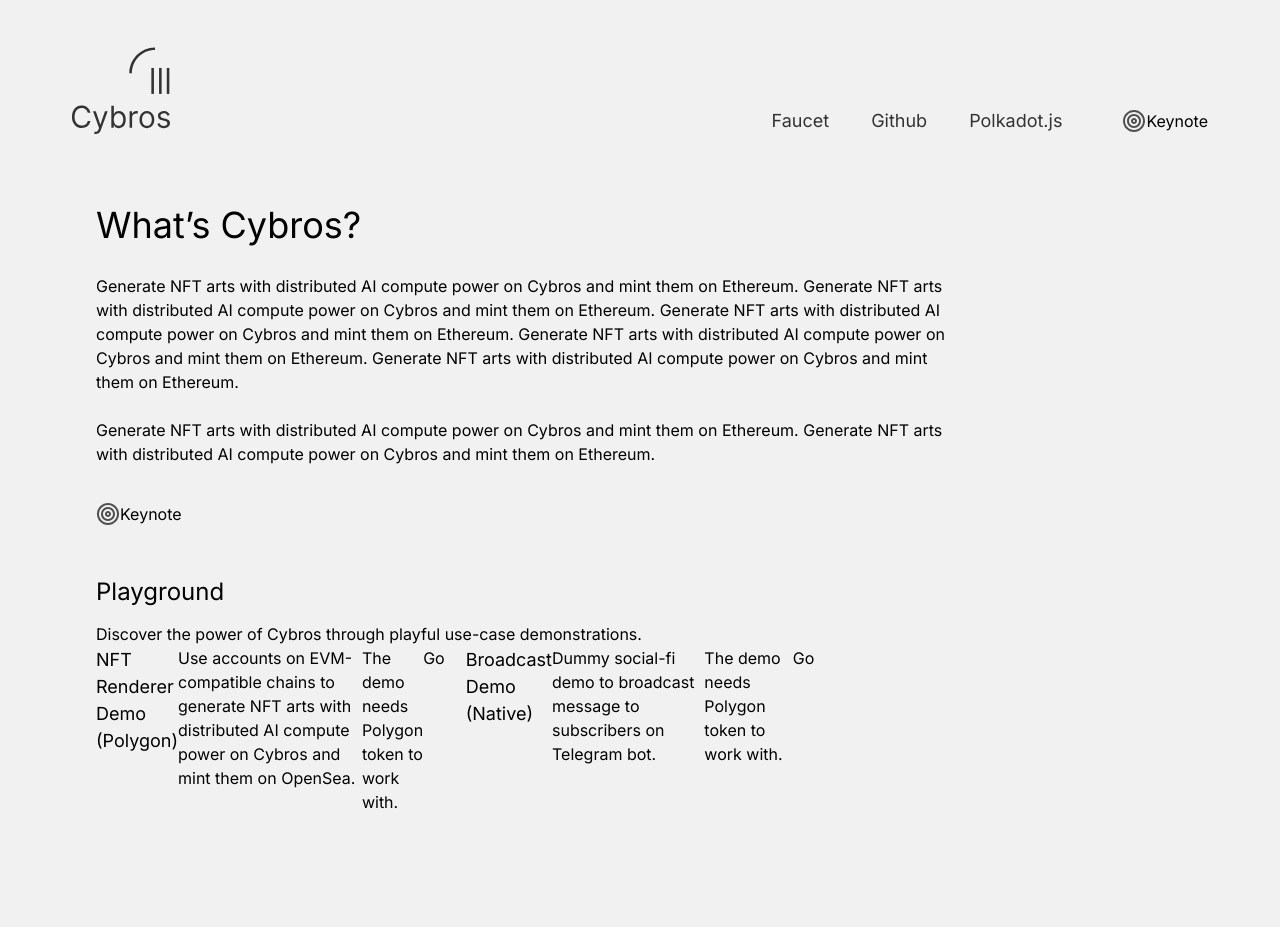
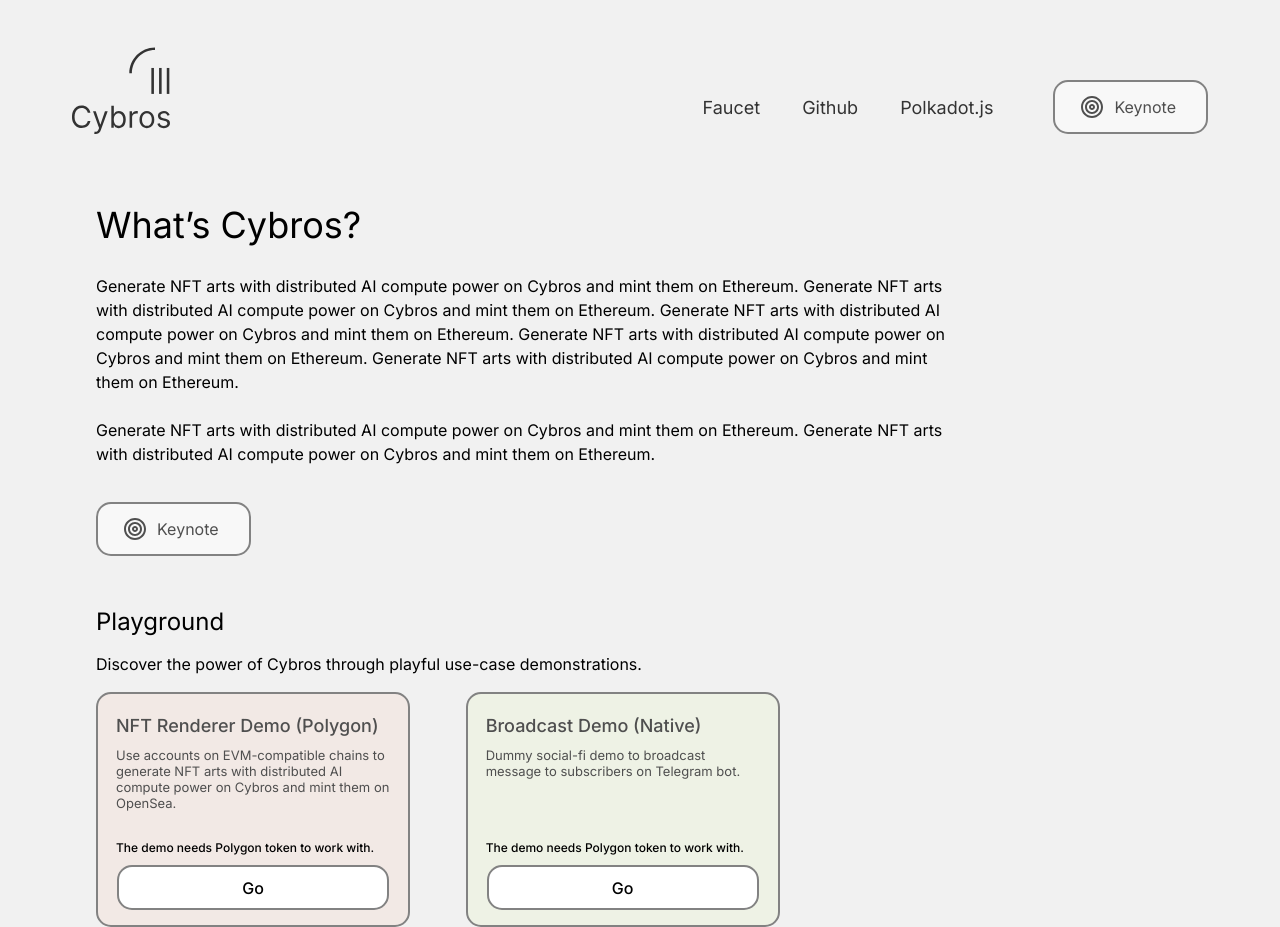
Before and after one commit to cybros-network/Hackathon-Web, a Next.js app: page / in a window 1280 px wide. Before the commit the page ends 814 px from the top, so only its background shows below. Built offline with nearby package versions, Linux system fonts and the light colour scheme.

Commit message:
fix: template bug

```diff
--- a/app/page.tsx
+++ b/app/page.tsx
@@ -1,6 +1,6 @@
 import Image from 'next/image'
-import KeynoteButton from '@/component/KeynoteButton'
-import UseCaseCard from '@/component/UseCaseCard'
+import KeynoteButton from '@/components/KeynoteButton'
+import UseCaseCard from '@/components/UseCaseCard'
 import { UseCardProps } from '@/types'
 import { demoUseCardsCollection } from '@/constants'
 
@@ -41,7 +41,7 @@ Generate NFT arts with distributed AI compute power on Cybros and mint them on E
         <p className='text-[24px] text-black pt-[48px]'>Playground</p>
         <p className='text=[15px] text-black pt-[12px]'>Discover the power of Cybros through playful use-case demonstrations.</p>
         <div>
-        <div className='grid grid-cols-3 gap-[21px]'>
+        <div className='grid grid-cols-3 gap-[21px] mt-4'>
           {
           demoUseCardsCollection.map((card: UseCardProps) => (
             <UseCaseCard key={card.title} {...card} />
--- a/component/KeynoteButton.tsx
+++ /dev/null
@@ -1,15 +0,0 @@
-import Image from "next/image"
-import { Inter } from "next/font/google"
-
-const KeynoteButton = () => {
-  return (
-    <div className="flex space-x-[100px] px-[30px] py-3 bg-[#FFFFFF8F] box-border border-solid border-2 border-[#828282] rounded-[15px]">
-      <div>
-        <Image src="/Spiral.svg" alt="" width={24} height={24} />
-      </div>
-      <div className="text-base text-[#4F4F4F]">Keynote</div>
-    </div>
-  )
-}
-
-export default KeynoteButton
--- a/component/UseCaseCard.tsx
+++ /dev/null
@@ -1,18 +0,0 @@
-import { UseCardProps } from "@/types"
-
-const UseCaseCard = (props: UseCardProps) => {
-    const bgColor = props.backgroudColor ? props.backgroudColor : "#FF6F2D0F"
-    return (
-        <div className={`flex flex-col space-y-[8px] justify-between box-border rounded-[15px] border-2 border-solid border-[#828282] bg-[${bgColor}] w-[314px] h-[235px] pb-[15px] p-[18px]`}>
-            <p className="text-[18px] font-medium leading-2 text-[#4F4F4F] line-clamp-2 flex-shrink-0">{props.title}</p>
-            <p id="summary" className="text-[13px] leading-4 text-[#4F4F4F] text-ellipsis overflow-hidden">{props.summary}</p>
-            <div className='grow'></div>
-            <p className='text-[12px] font-medium flex-shrink-0'>The demo needs Polygon token to work with.</p>
-            <div className="mx-[3px] font-medium text-black text-[16px] h-[45px] flex-shrink-0 box-border rounded-[15px] border-2 border-solid border-[#828282] bg-white"
-            // onClick={ () => {window.open(props.link)}}
-            >Go</div>
-        </div>
-    )
-}
-
-export default UseCaseCard
--- /dev/null
+++ b/components/KeynoteButton.tsx
@@ -0,0 +1,17 @@
+import Image from "next/image"
+import { Inter } from "next/font/google"
+
+const KeynoteButton = () => {
+  return (
+    <div className="flex">
+      <div className="flex pl-[25px] pr-[30px] py-[13px] bg-[#FFFFFF8F] box-border border-solid border-2 border-[#828282] rounded-[15px]">
+        <div className="mr-[10px]">
+          <Image src="/Spiral.svg" alt="" width={24} height={24} />
+        </div>
+        <div className="text-base text-[#4F4F4F]">Keynote</div>
+      </div>
+    </div>
+  )
+}
+
+export default KeynoteButton
--- /dev/null
+++ b/components/UseCaseCard.tsx
@@ -0,0 +1,18 @@
+import { UseCardProps } from "@/types"
+
+const UseCaseCard = (props: UseCardProps) => {
+    let bgColor = props.backgroudColor ? props.backgroudColor : "bg-[#FF6F2D0F]"
+    return (
+        <div className="flex flex-col justify-between box-border rounded-[15px] border-2 border-solid border-[#828282] w-[314px] h-[235px] pb-[15px] p-[18px]" style={{ backgroundColor: bgColor}}>
+            <p className="text-[18px] font-medium leading-2 text-[#4F4F4F] line-clamp-2 flex-shrink-0 mb-2">{props.title}</p>
+            <p id="summary" className="text-[13px] leading-4 text-[#4F4F4F] text-ellipsis overflow-hidden mb-2">{props.summary}</p>
+            <div className='grow mb-0'></div>
+            <p className='text-[12px] font-medium flex-shrink-0 mb-2'>The demo needs Polygon token to work with.</p>
+            <button className="mx-[1px] font-medium text-black text-[16px] h-[45px] flex-shrink-0 box-border rounded-[15px] border-2 border-solid border-[#828282] bg-white"
+            >Go
+            </button>
+        </div>
+    )
+}
+
+export default UseCaseCard
```
